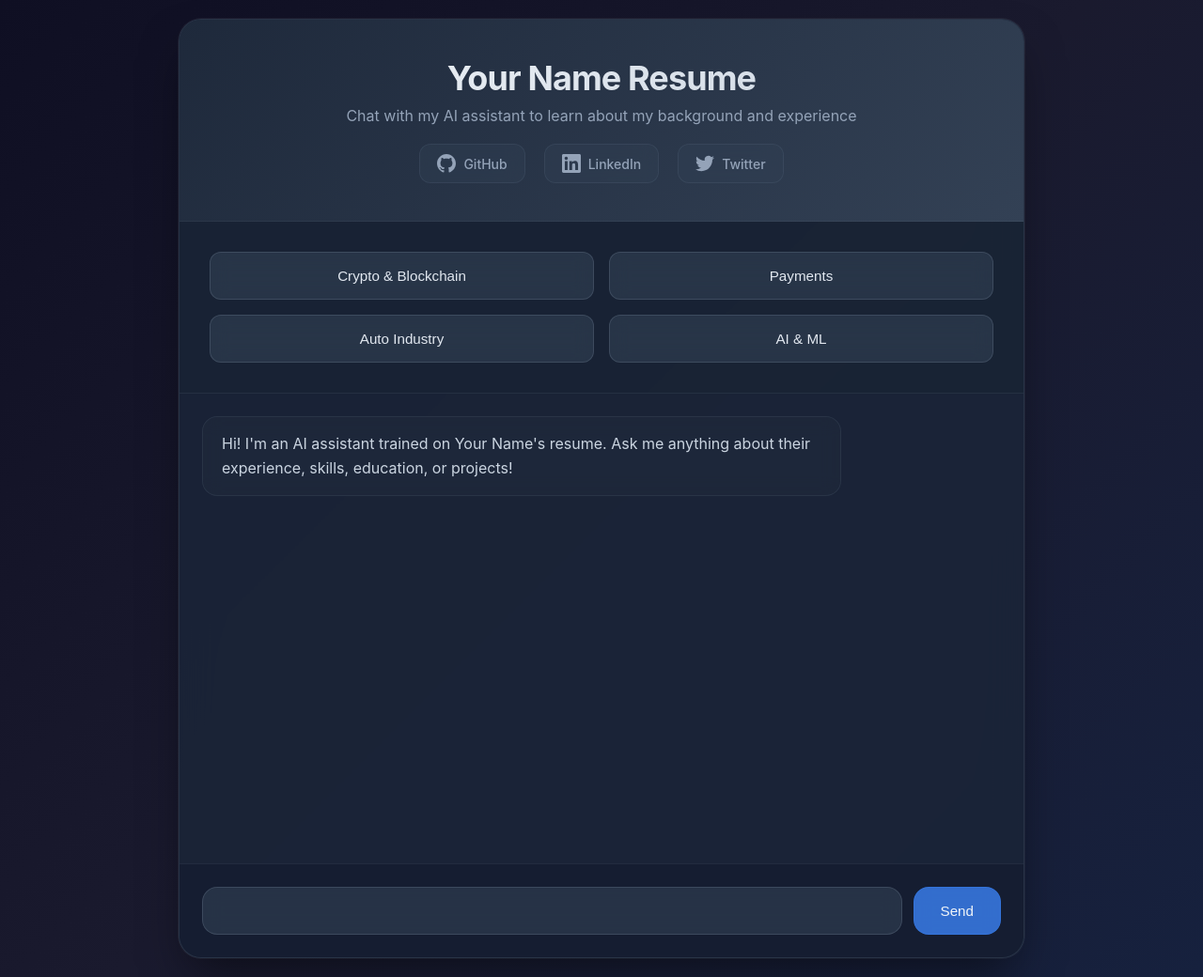
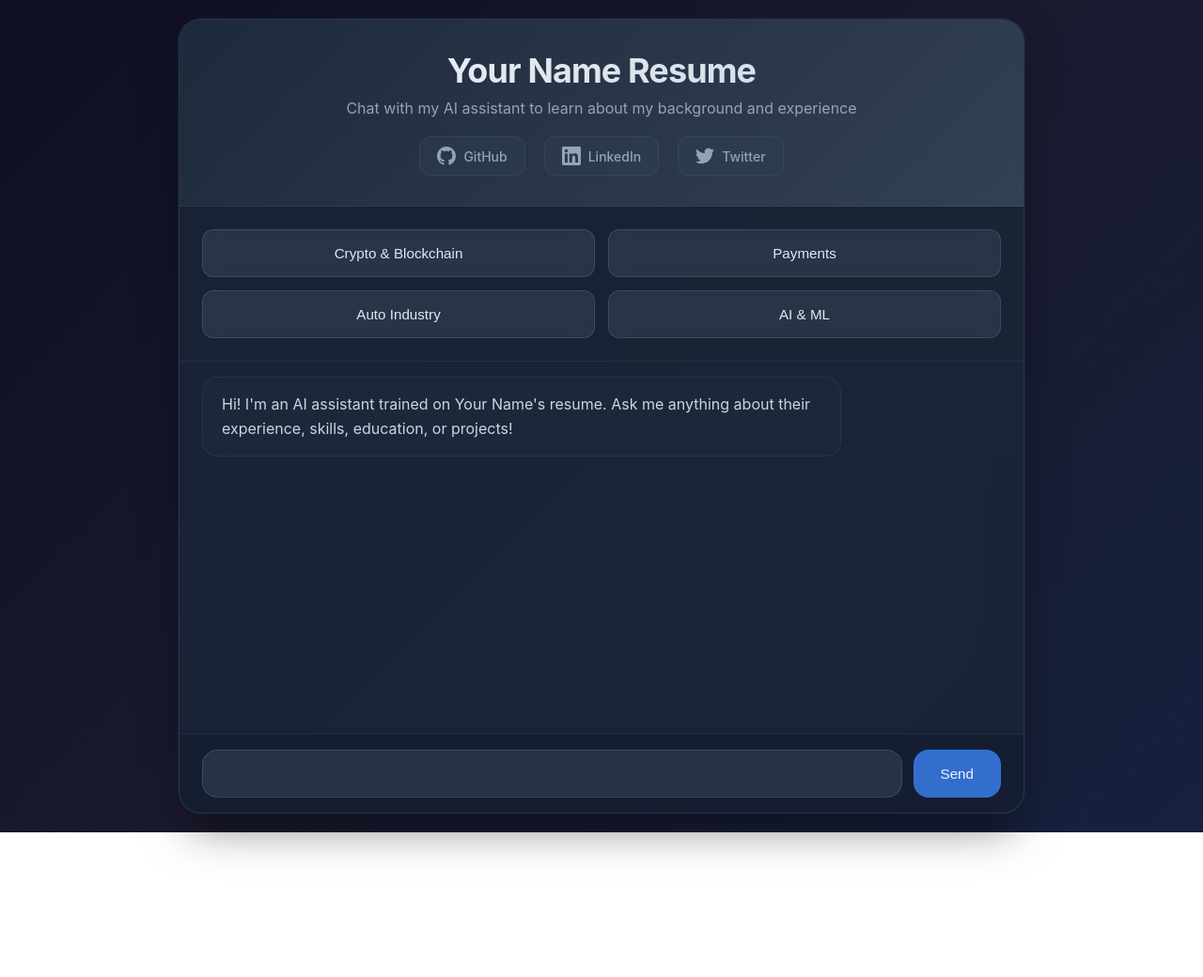
Before and after one commit to bpolania/resume-ai, a website: page public/index.html in a window 1280 px wide. Shown: the whole page at 94% size. After the commit the page ends 886 px from the top, so only its background shows below. Drawn offline with Linux system fonts and the light colour scheme; no server answers.

Commit message:
Update styles.css

```diff
--- a/public/styles.css
+++ b/public/styles.css
@@ -27,10 +27,10 @@ body {
 }
 
 .quick-queries {
-    padding: 32px;
+    padding: 24px;
     display: grid;
     grid-template-columns: repeat(2, 1fr);
-    gap: 16px;
+    gap: 14px;
     border-bottom: 1px solid rgba(148, 163, 184, 0.1);
     background: rgba(15, 23, 42, 0.3);
 }
@@ -64,7 +64,7 @@ header {
     background: linear-gradient(135deg, #1e293b 0%, #334155 100%);
     border-bottom: 1px solid rgba(148, 163, 184, 0.1);
     color: #f1f5f9;
-    padding: 40px 30px;
+    padding: 32px 30px;
     text-align: center;
     position: relative;
 }
@@ -125,17 +125,17 @@ header p {
 .chat-container {
     display: flex;
     flex-direction: column;
-    height: 600px;
+    height: 480px;
     background: rgba(15, 23, 42, 0.2);
 }
 
 .chat-messages {
     flex: 1;
     overflow-y: auto;
-    padding: 24px;
+    padding: 16px 24px;
     display: flex;
     flex-direction: column;
-    gap: 16px;
+    gap: 12px;
 }
 
 .message {
@@ -177,7 +177,7 @@ header p {
 
 .chat-input-container {
     display: flex;
-    padding: 24px;
+    padding: 16px 24px;
     border-top: 1px solid rgba(148, 163, 184, 0.1);
     gap: 12px;
     background: rgba(15, 23, 42, 0.4);
```
